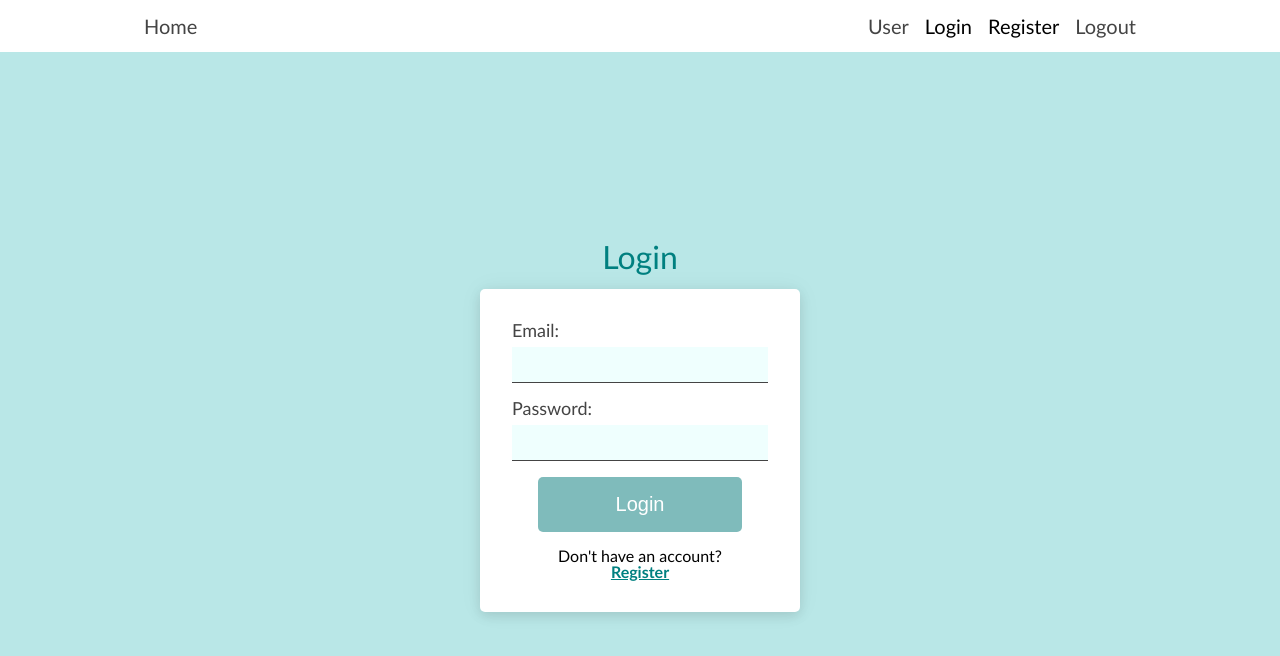
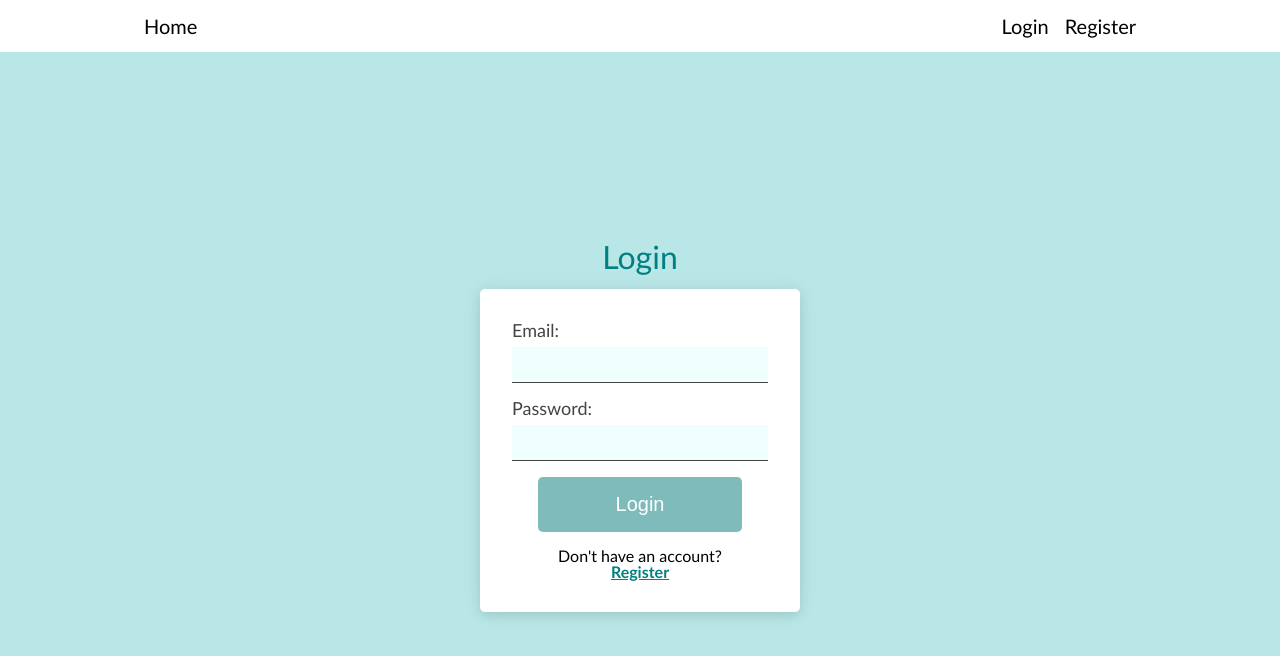
Before and after one commit to evan-baron/register-login-logout-app, a React (Vite) app in the folder client/: page /login in a window 1280 px wide. Shown: the top 656 px of the page. Built offline with nearby package versions, Linux system fonts and the light colour scheme.

Commit message:
setuser added to app.jsx for additional functionality

```diff
--- a/client/src/app/App.jsx
+++ b/client/src/app/App.jsx
@@ -1,4 +1,4 @@
-import React from 'react';
+import React, { useState, useEffect } from 'react';
 import { Route, BrowserRouter, Routes } from 'react-router-dom';
 import '../style.scss';
 import Navbar from '../components/Navbar';
@@ -9,15 +9,21 @@ import Register from '../pages/Register';
 import Login from '../pages/Login';
 
 const App = () => {
+	const [user, setUser] = useState(null);
+
+	useEffect(() => {
+		console.log('useEffect triggered!');
+	}, [user])
+
 	return (
 		<div className='app'>
 			<div className='container'>
 				<BrowserRouter>
-					<Navbar />
+					<Navbar user={user} setUser={setUser} />
 					<Routes>
 						<Route path='/' element={<Home />} />
 						<Route path='/register' element={<Register />} />
-						<Route path='/login' element={<Login />} />
+						<Route path='/login' element={<Login user={user} setUser={setUser} />} />
 					</Routes>
 				</BrowserRouter>
 			</div>
--- a/client/src/components/Navbar.jsx
+++ b/client/src/components/Navbar.jsx
@@ -1,20 +1,38 @@
 import React from 'react';
+import axiosInstance from '../utils/axios';
 import { Link } from 'react-router-dom';
 
-const Navbar = () => {
+const Navbar = ({ user, setUser }) => {
+	const handleLogout = async () => {
+		try {
+			await axiosInstance.post('/logout');
+			setUser(null);
+		} catch (error) {
+			console.error('Logout failed: ', error.response?.data || error.message);
+		}
+	};
+
 	return (
 		<div className='navbar'>
-			<div className="nav-container">
-				<div className="logo">Home</div>
-				<div className="links">
-					<div className="user">User</div>
-					<Link to='/login'>Login</Link>
-					<Link to='/register'>Register</Link>
-					<div className="logout">Logout</div>
+			<div className='nav-container'>
+				<Link to='/' className='logo'>
+					Home
+				</Link>
+				<div className='links'>
+					{user ? (
+						<Link to='/' className='logout' onClick={handleLogout}>
+							Logout
+						</Link>
+					) : (
+						<>
+							<Link to='/login'>Login</Link>
+							<Link to='/register'>Register</Link>
+						</>
+					)}
 				</div>
 			</div>
 		</div>
-	)
+	);
 };
 
 export default Navbar;
--- a/client/src/pages/Login.jsx
+++ b/client/src/pages/Login.jsx
@@ -3,7 +3,7 @@ import axiosInstance from '../utils/axios';
 import { useNavigate, Link } from 'react-router-dom';
 import { Visibility, VisibilityOff } from '@mui/icons-material';
 
-const Login = () => {
+const Login = ({ user, setUser }) => {
 	const [formData, setFormData] = useState({
 		email: '',
 		password: '',
@@ -48,6 +48,11 @@ const Login = () => {
 				  email: '',
 				  password: ''
 				});
+
+				// Sets current user
+				console.log('Current user: ')
+				console.log(response.data.user);
+				setUser(response.data);
 
 				// // Redirects to home
 				navigate('/');
```
Also changed, not shown: 2 other files (tests, documents, lock files or other folders).
